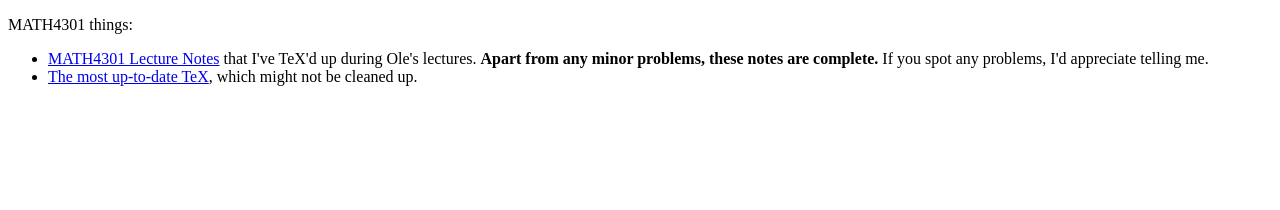
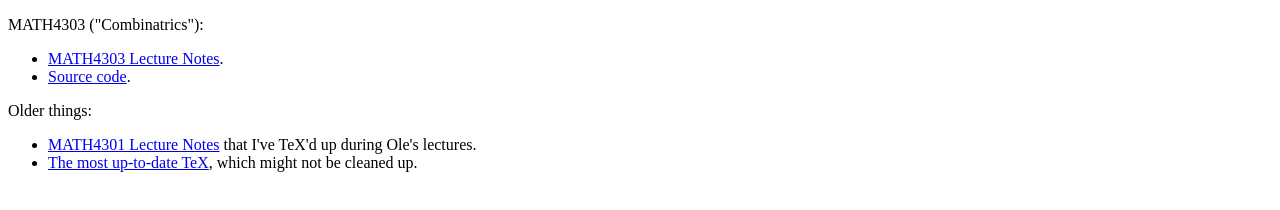
Before and after one commit to jgat/jgat.github.io, a plain HTML site: page index.html in a window 1280 px wide. Drawn offline with Linux system fonts and the light colour scheme.

Commit message:
Links to math4303

```diff
--- a/index.html
+++ b/index.html
@@ -1,12 +1,17 @@
 <!DOCTYPE html>
 <html>
     <head>
-        <title>A thing</title>
+        <title>jgat's things</title>
     </head>
     <body>
-        <p>MATH4301 things:</p>
+        <p>MATH4303 ("Combinatrics"):</p>
         <ul>
-            <li><a href="http://jgat.github.io/math4301-notes/lectures.pdf">MATH4301 Lecture Notes</a> that I've TeX'd up during Ole's lectures. <b>Apart from any minor problems, these notes are complete.</b> If you spot any problems, I'd appreciate telling me.</li>
+            <li><a href="http://jgat.github.io/math4303/lectures.pdf">MATH4303 Lecture Notes</a>.</li>
+            <li><a href="https://github.com/jgat/math4303">Source code</a>.</li>
+        </ul>
+        <p>Older things:</p>
+        <ul>
+            <li><a href="http://jgat.github.io/math4301-notes/lectures.pdf">MATH4301 Lecture Notes</a> that I've TeX'd up during Ole's lectures.</li>
             <li><a href="https://github.com/jgat/math4301-notes">The most up-to-date TeX</a>, which might not be cleaned up.</li>
         </ul>
     </body>
```
